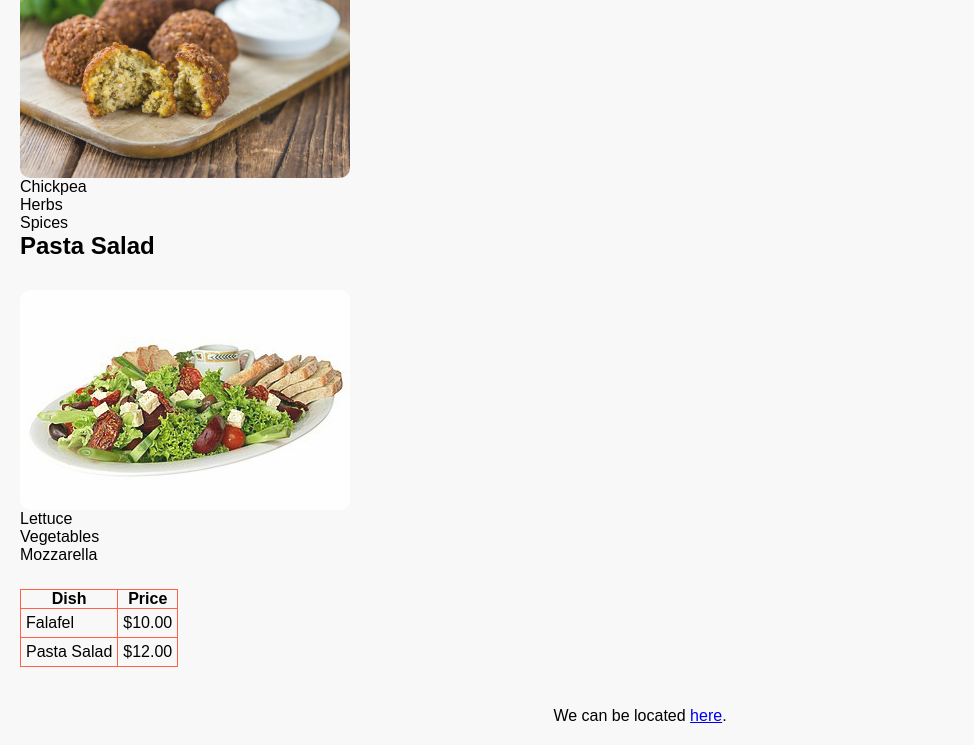
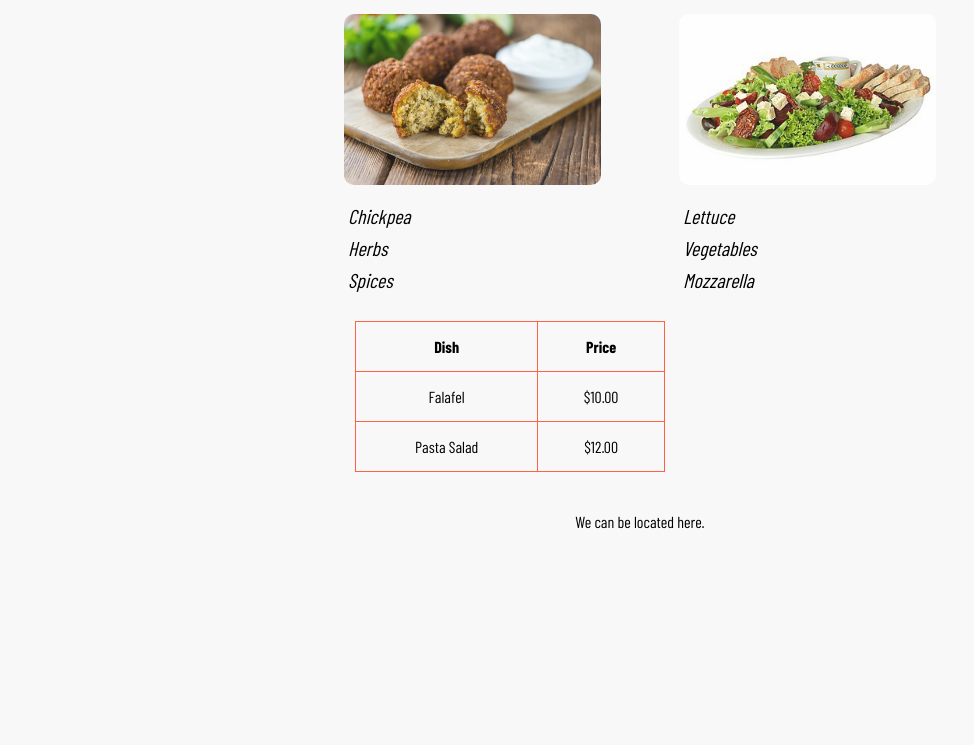
Before and after one commit to alok-38/Meta-Front-End, a plain HTML site: page starting-html/html_document/index.html in a window 1280 px wide. Shown: the part 157-902 px from the top of the page, without its empty margins (0-974 px from the left). After the commit the page ends 800 px from the top, so only its background shows below. Drawn offline with nearby package versions, Linux system fonts and the light colour scheme; a web font is replaced by a local one.

Commit message:
created a simple layout

```diff
--- a/starting-html/html_document/index.html
+++ b/starting-html/html_document/index.html
@@ -7,8 +7,10 @@
     <link rel="stylesheet" href="style.css" />
   </head>
   <body>
+    <main role="main">
       <h1>Our Menu</h1>
       <section class="foods">
+        <div>
           <h2>Falafel</h2>
           <img src="./assets/falafel.jfif" alt="falafel" />
           <ul>
@@ -16,6 +18,8 @@
             <li>Herbs</li>
             <li>Spices</li>
           </ul>
+        </div>
+        <div>
           <h2>Pasta Salad</h2>
           <img src="./assets/Salad_platter.jpg" alt="salad" />
           <ul>
@@ -23,6 +27,7 @@
             <li>Vegetables</li>
             <li>Mozzarella</li>
           </ul>
+        </div>
       </section>
       <table>
         <tr>
@@ -38,6 +43,7 @@
           <td>&#36;12.00</td>
         </tr>
       </table>
+    </main>
     <footer>
       <p>We can be located <a href="./location.html">here</a>.</p>
     </footer>
--- a/starting-html/html_document/style.css
+++ b/starting-html/html_document/style.css
@@ -1,3 +1,5 @@
+@import url("https://fonts.googleapis.com/css2?family=Barlow+Condensed:ital,wght@0,100;0,200;0,300;0,400;0,500;0,600;0,700;0,800;0,900;1,100;1,200;1,300;1,400;1,500;1,600;1,700;1,800;1,900&display=swap");
+
 * {
   margin: 0;
   padding: 0;
@@ -7,7 +9,7 @@
 body {
   padding: 20px;
   background-color: #f8f8f8;
-  font-family: Arial, sans-serif;
+  font-family: "Barlow Condensed", sans-serif;
   margin: 0;
 }
 
@@ -19,13 +21,59 @@ img {
   max-width: 90%;
   height: auto;
   opacity: 0.9;
-  margin-top: 30px;
+  margin: 30px auto 0 auto;
+  -webkit-transform: scale(1);
+  transform: scale(1);
+  -webkit-transition: 0.3s ease-in-out;
+  transition: 0.3s ease-in-out;
+}
+
+img:hover {
+  -webkit-transform: scale(1.1);
+  transform: scale(1.1);
+}
+
+h1,
+h2 {
+  text-align: center;
+  color: rgb(255, 99, 71);
+}
+
+h1 {
+  font-size: 3em;
+}
+
+h2 {
+  font-size: 2em;
 }
 
 ol,
 ul {
   list-style-type: none;
   padding: 0;
+  margin-top: 15px;
+}
+
+ol li,
+ul li {
+  margin: 0 0 0 18px;
+  line-height: 1.6;
+  font-size: 1.25em;
+  font-style: italic;
+}
+
+a {
+  text-decoration: none;
+  color: inherit;
+}
+
+a:hover {
+  transition: 0.3s ease-in-out;
+  color: rgb(255, 99, 71);
+}
+
+button {
+  font-family: inherit;
 }
 
 footer {
@@ -34,14 +82,33 @@ footer {
 }
 
 table {
-	margin-top: 25px;
+  width: 50%;
+  margin: 25px auto 0 25px;
 }
 
-tr  td{
-	padding: 5px;
+tr td {
+  padding: 15px;
+  text-align: center;
 }
 
-table, th, td {
-	border: 1px solid tomato;
-	border-collapse: collapse;
+tr:first-child th {
+  padding: 15px;
 }
+
+table,
+th,
+td {
+  border: 1px solid rgb(255, 99, 71);
+  border-collapse: collapse;
+}
+
+main {
+  max-width: 50%;
+  margin: 0 auto;
+}
+
+.foods {
+  display: flex;
+  margin-top: 25px;
+  gap: 50px;
+}
```
Lines whose indentation alone changed are shown as unchanged.
